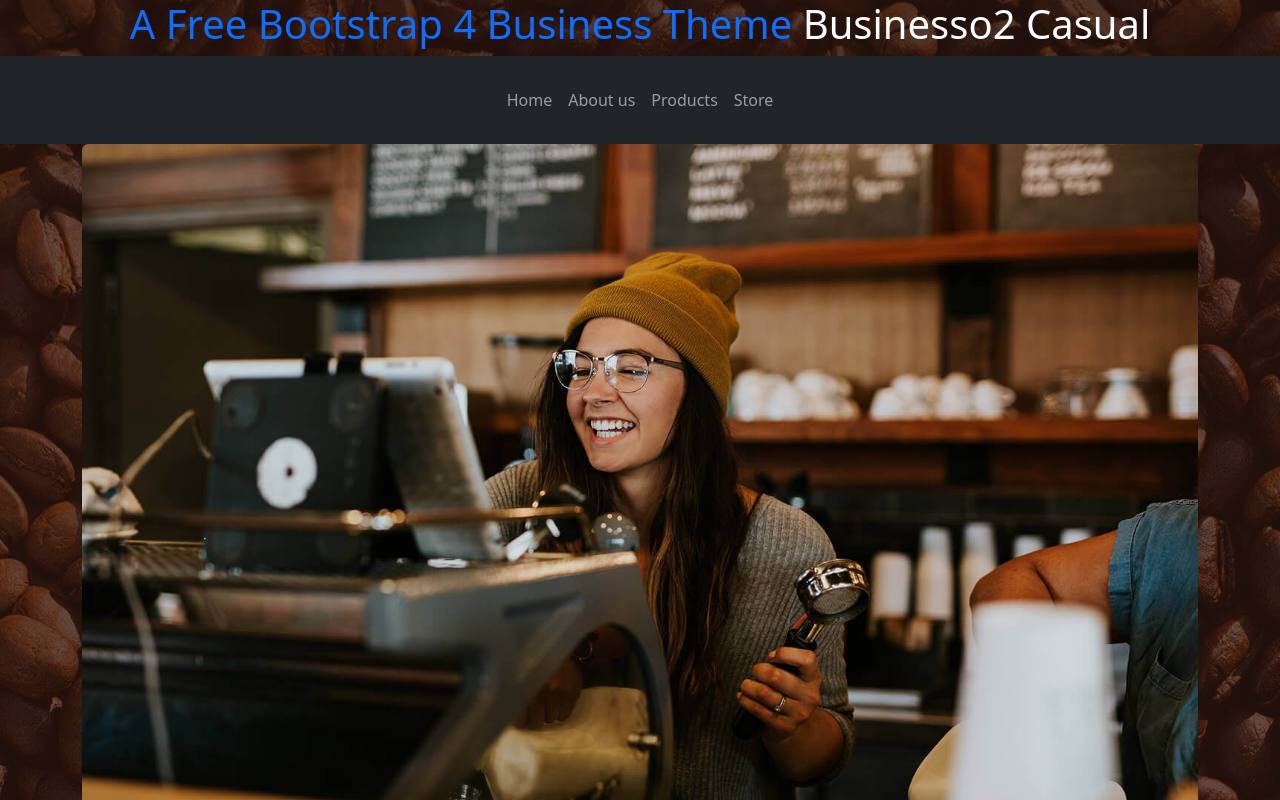
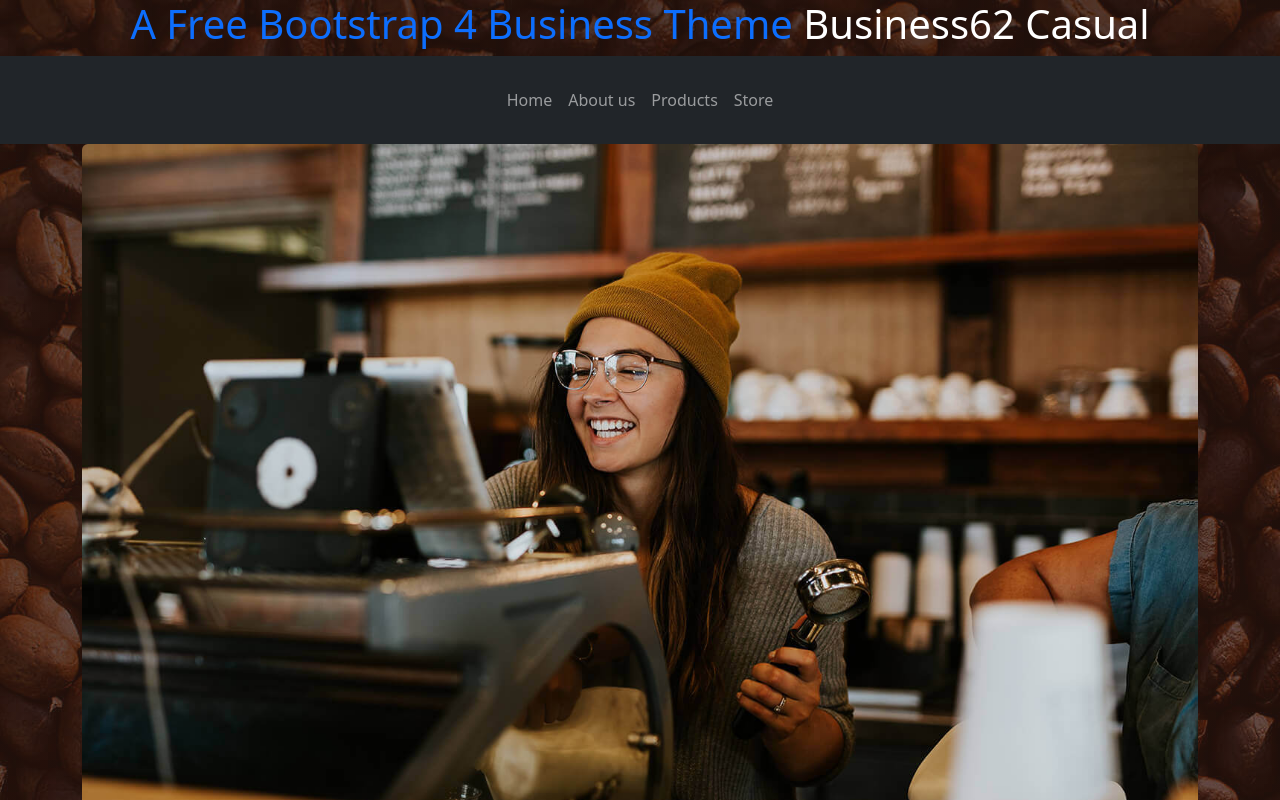
Before and after one commit to dylankemp/dylankemp.github.io, a plain HTML site: page index.html in a window 1280 px wide. Shown: the top 800 px of the page. Drawn offline with nearby package versions, Linux system fonts and the light colour scheme.

Commit message:
Website updates.

```diff
--- a/index.html
+++ b/index.html
@@ -12,7 +12,7 @@
 </head>
 
 <body style="background:linear-gradient(rgba(47, 23, 15, 0.65), rgba(47, 23, 15, 0.65)), url('assets/img/bg.jpg');">
-    <h1 class="text-center text-white d-none d-lg-block site-heading"><span class="text-primary site-heading-upper mb-3">A Free Bootstrap 4 Business Theme&nbsp;</span><span class="site-heading-lower">Businesso2 Casual</span></h1>
+    <h1 class="text-center text-white d-none d-lg-block site-heading"><span class="text-primary site-heading-upper mb-3">A Free Bootstrap 4 Business Theme&nbsp;</span><span class="site-heading-lower">Business62 Casual</span></h1>
     <nav class="navbar navbar-dark navbar-expand-lg bg-dark py-lg-4" id="mainNav">
         <div class="container"><a class="navbar-brand text-uppercase d-lg-none text-expanded" href="#">Dog Mist</a><button data-bs-toggle="collapse" class="navbar-toggler" data-bs-target="#navbarResponsive"><span class="visually-hidden">Toggle navigation</span><span class="navbar-toggler-icon"></span></button>
             <div class="collapse navbar-collapse" id="navbarResponsive">
```
Also changed, not shown: 1 other file.
